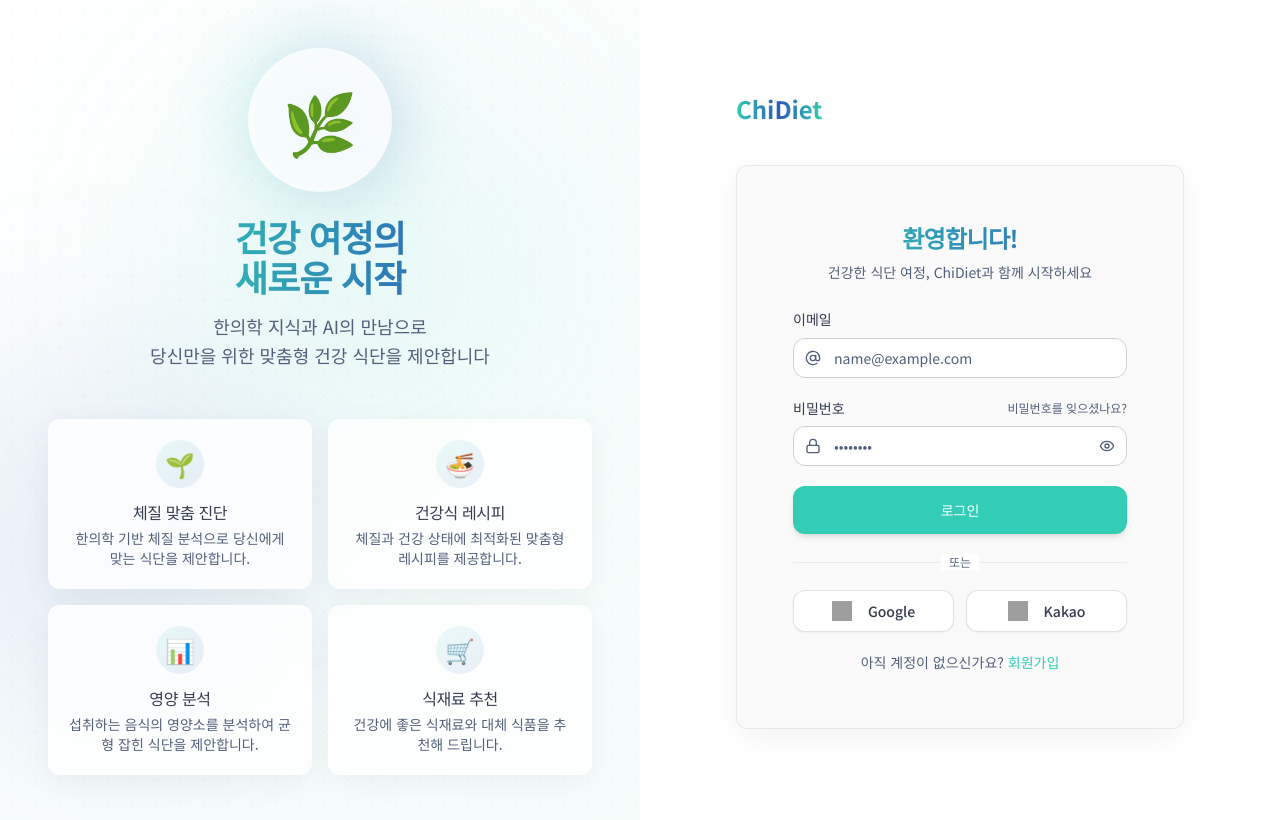
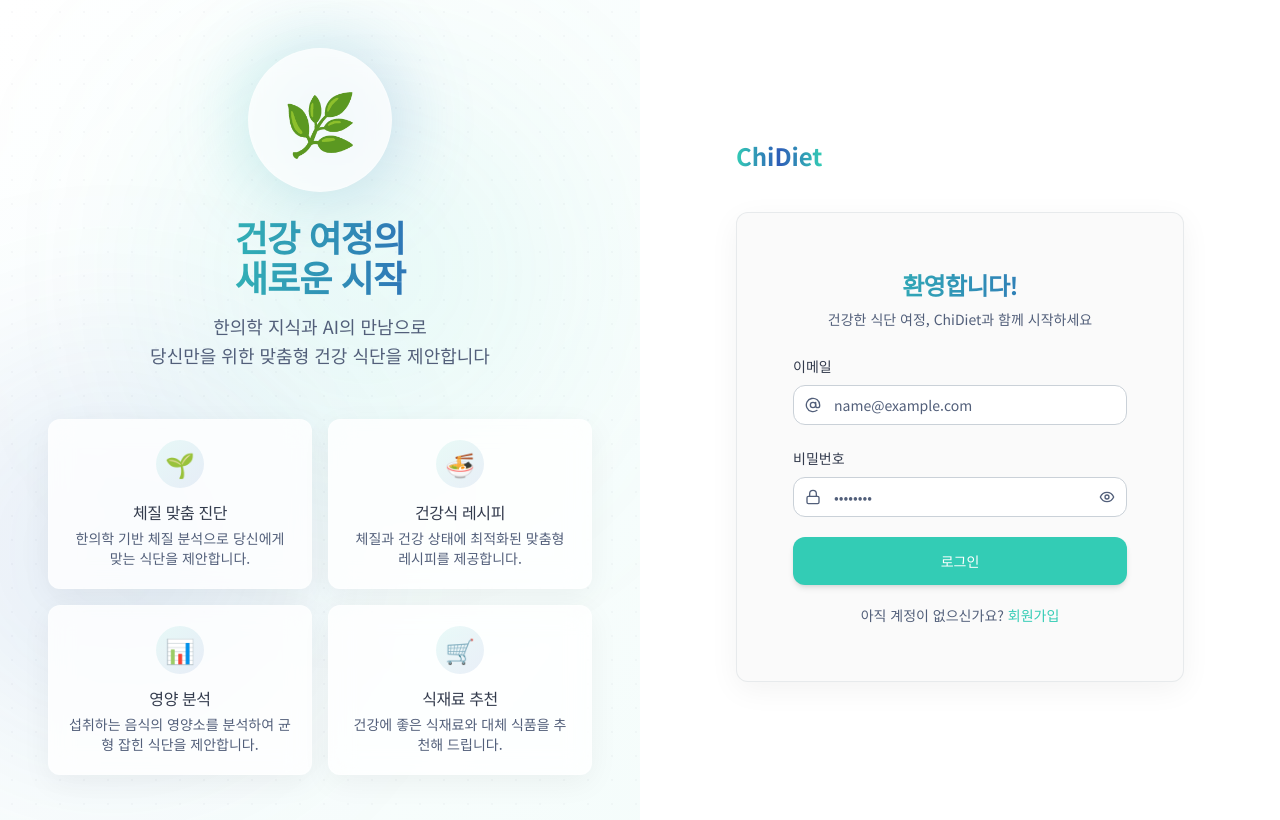
Before and after one commit to constitution-recipes/Frontend, a Next.js app: page /auth/login in a window 1280 px wide. Shown: the top 820 px of the page. Built offline with nearby package versions, Linux system fonts and the light colour scheme; grey boxes are pictures that could not be loaded.

Commit message:
체질 진단 페이지 및 로그인 폼 수정
- 체질 진단 페이지에서 하단 고정 요소의 위치를 수정하여 레이아웃 개선
- 로그인 폼에서 비밀번호 레이블을 간소화하고 불필요한 소셜 로그인 버튼 제거

```diff
--- a/src/app/constitution-diagnosis/page.js
+++ b/src/app/constitution-diagnosis/page.js
@@ -406,7 +406,7 @@
             </div>
           </div>
 
-          <div className="fixed bottom-0 left-0 right-0 md:left-72 bg-white/95 backdrop-blur-sm border-t border-border/40 py-4 px-4 z-40 shadow-[0_-2px_10px_0_rgba(0,0,0,0.05)]">
+          <div className="fixed bottom-0 left-0 right-0 md:left-0 bg-white/95 backdrop-blur-sm border-t border-border/40 py-4 px-4 z-40 shadow-[0_-2px_10px_0_rgba(0,0,0,0.05)]">
             <motion.form
               initial={{ y: 20, opacity: 0 }}
               animate={{ y: 0, opacity: 1 }}
@@ -421,7 +421,7 @@
                     value={input}
                     onChange={handleInputChange}
                     placeholder="질문에 대한 답변을 입력하세요..."
-                    className="pl-5 pr-10 py-4 min-h-[56px] max-h-[150px] rounded-3xl bg-muted border-none shadow-sm text-base focus:ring-2 focus:ring-primary/30 resize-none overflow-y-auto w-full"
+                    className="pl-5 pr-10 py-4 min-h-[56px] max-h-[150px] rounded-3xl bg-muted border-none shadow-sm text-base focus:ring-2 focus:ring-primary/30 resize-none overflow-y-auto w-full flex-1"
                     disabled={loading || showRecipeButton}
                     autoComplete="off"
                     rows={1}
--- a/src/components/auth/LoginForm.js
+++ b/src/components/auth/LoginForm.js
@@ -118,17 +118,9 @@
         </div>
 
         <div className="space-y-2">
-          <div className="flex items-center justify-between">
-            <Label htmlFor="password" className="text-sm font-medium">
-              비밀번호
-            </Label>
-            <Link
-              href="/auth/reset-password"
-              className="text-xs text-muted-foreground hover:text-primary transition-colors"
-            >
-              비밀번호를 잊으셨나요?
-            </Link>
-          </div>
+          <Label htmlFor="password" className="text-sm font-medium">
+            비밀번호
+          </Label>
           <div className="relative">
             <div className="absolute left-3 top-0 bottom-0 flex items-center pointer-events-none text-muted-foreground">
               <Lock className="h-4 w-4" />
@@ -183,50 +175,6 @@
           </Button>
         </motion.div>
 
-        <div className="relative my-6">
-          <div className="absolute inset-0 flex items-center">
-            <div className="w-full border-t border-muted"></div>
-          </div>
-          <div className="relative flex justify-center text-xs">
-            <span className="px-2 bg-white text-muted-foreground">또는</span>
-          </div>
-        </div>
-
-        <div className="grid grid-cols-2 gap-3">
-          <Button
-            type="button"
-            variant="outline"
-            className="w-full flex items-center justify-center py-5 border-border/60 hover:bg-muted hover:border-primary/30 transition-all"
-            disabled={isLoading}
-            onClick={() => {
-              alert('소셜 로그인은 아직 지원되지 않습니다.');
-            }}
-          >
-            <img
-              src="/icons/google.svg"
-              alt="Google 로고"
-              className="w-5 h-5 mr-2"
-            />
-            <span className="text-sm">Google</span>
-          </Button>
-          <Button
-            type="button"
-            variant="outline"
-            className="w-full flex items-center justify-center py-5 border-border/60 hover:bg-muted hover:border-primary/30 transition-all"
-            disabled={isLoading}
-            onClick={() => {
-              alert('소셜 로그인은 아직 지원되지 않습니다.');
-            }}
-          >
-            <img
-              src="/icons/kakao.svg"
-              alt="Kakao 로고"
-              className="w-5 h-5 mr-2"
-            />
-            <span className="text-sm">Kakao</span>
-          </Button>
-        </div>
-
         <p className="text-center text-sm text-muted-foreground">
           아직 계정이 없으신가요?{' '}
           <Link
```
